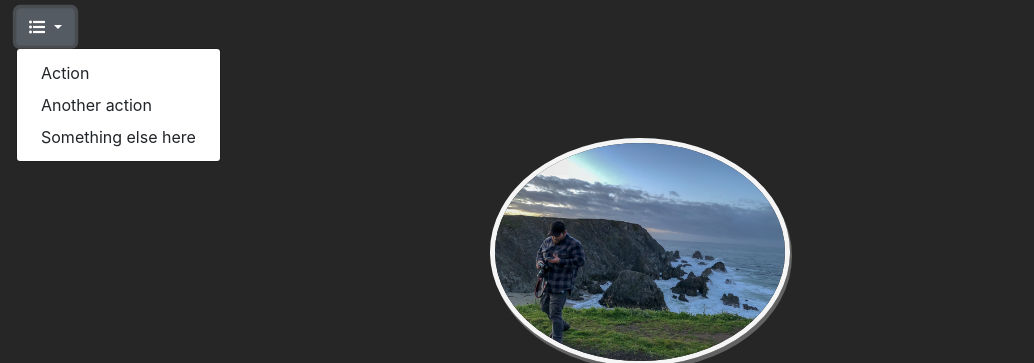
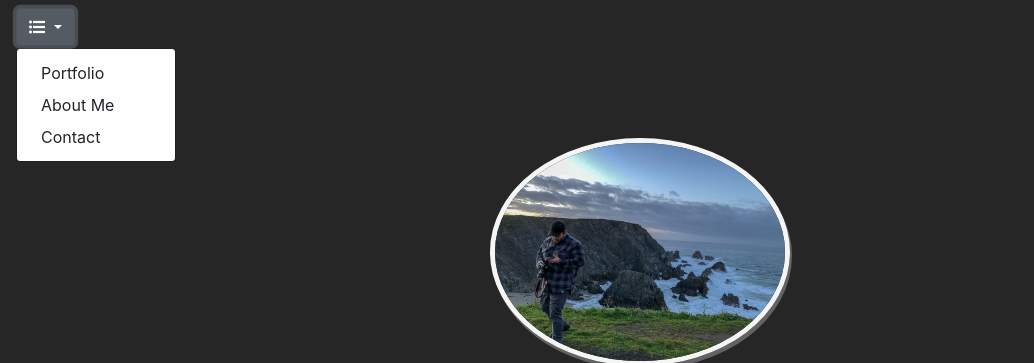
Before and after one commit to JacobHendo/Personal-Porfolio, a plain HTML site: page index.html in a window 1280 px wide. Both pictures are taken after a click on the button 45 px from the left and 27 px from the top of the page. Shown: the top 363 px of the page, without its empty margins (0-1034 px from the left). Drawn offline with nearby package versions, Linux system fonts and the light colour scheme.

Commit message:
Created all links for Nav

```diff
--- a/index.html
+++ b/index.html
@@ -28,9 +28,9 @@
                     <i class="fa fa-list-ul" aria-hidden="true"></i>
                 </button>
                 <div class="dropdown-menu" aria-labelledby="dropdownMenuButton">
-                    <a class="dropdown-item" href="#">Action</a>
-                    <a class="dropdown-item" href="#">Another action</a>
-                    <a class="dropdown-item" href="#">Something else here</a>
+                    <a class="dropdown-item" href="#C3">Portfolio</a>
+                    <a class="dropdown-item" href="#C1">About Me</a>
+                    <a class="dropdown-item" href="#C4">Contact</a>
                 </div>
             </div>
         </nav>
@@ -50,7 +50,7 @@
                 <br><br><br><br>
                 <div class="row">
                     <div class="col-4 offset-4">
-                        <a class="action-button shadow animate green" href="#">Portfolio</a>
+                        <a class="action-button shadow animate green" href="#C3">Portfolio</a>
                     </div>
                 </div>
             </div>
@@ -63,7 +63,7 @@
                 <!-- -------------------------------------- -->
                 <!-- ------- About Header---- -->
                 <div class="row align-items-center" id="headRow">
-                    <div class="col" class="aboutHeader"><span id="aboutAbout">About</span></div>
+                    <div class="col" class="aboutHeader"><span id="aboutAbout"><a name="C1">About</a></span></div>
                 </div>
                 <br><br>
                 <!-- -------------------------------------- -->
@@ -183,12 +183,12 @@
     </div>
     <!-- -------------------------------------- -->
     <!-- -------------------------------------- -->
-    <!------------SECTION 3--------------------------- -->
+    <!------------SECTION 3 Porfolio--------------------------- -->
     <div id="section3" class="d-flex p-2 bd-highlight">
         <div class="mx-auto">
             <div class="container">
                 <div class="row align-items-center" id="headRow">
-                    <div class="col" class="aboutHeader"><span id="aboutAbout">Portfolio</span></div>
+                    <div class="col" class="aboutHeader"><span id="aboutAbout"><a name="C3">Portfolio</a></span></div>
                 </div>
                 <br><br>
                 <div class="row">
@@ -263,7 +263,7 @@
             <div class="container">
                 <!--============Header+++++++++++++++++++ -->
                 <div class="row align-items-center" id="headRow">
-                    <div class="col" class="aboutHeader"><span id="aboutAbout">Contact Me </span></div>
+                    <div class="col" class="aboutHeader"><span id="aboutAbout"><a name="C4"> Contact Me </a> </span></div>
                 </div>
                 <!-------------SIMPLE TEXT QUESTION-->
                 <div class="row align-items-center" id="contactText">
```
